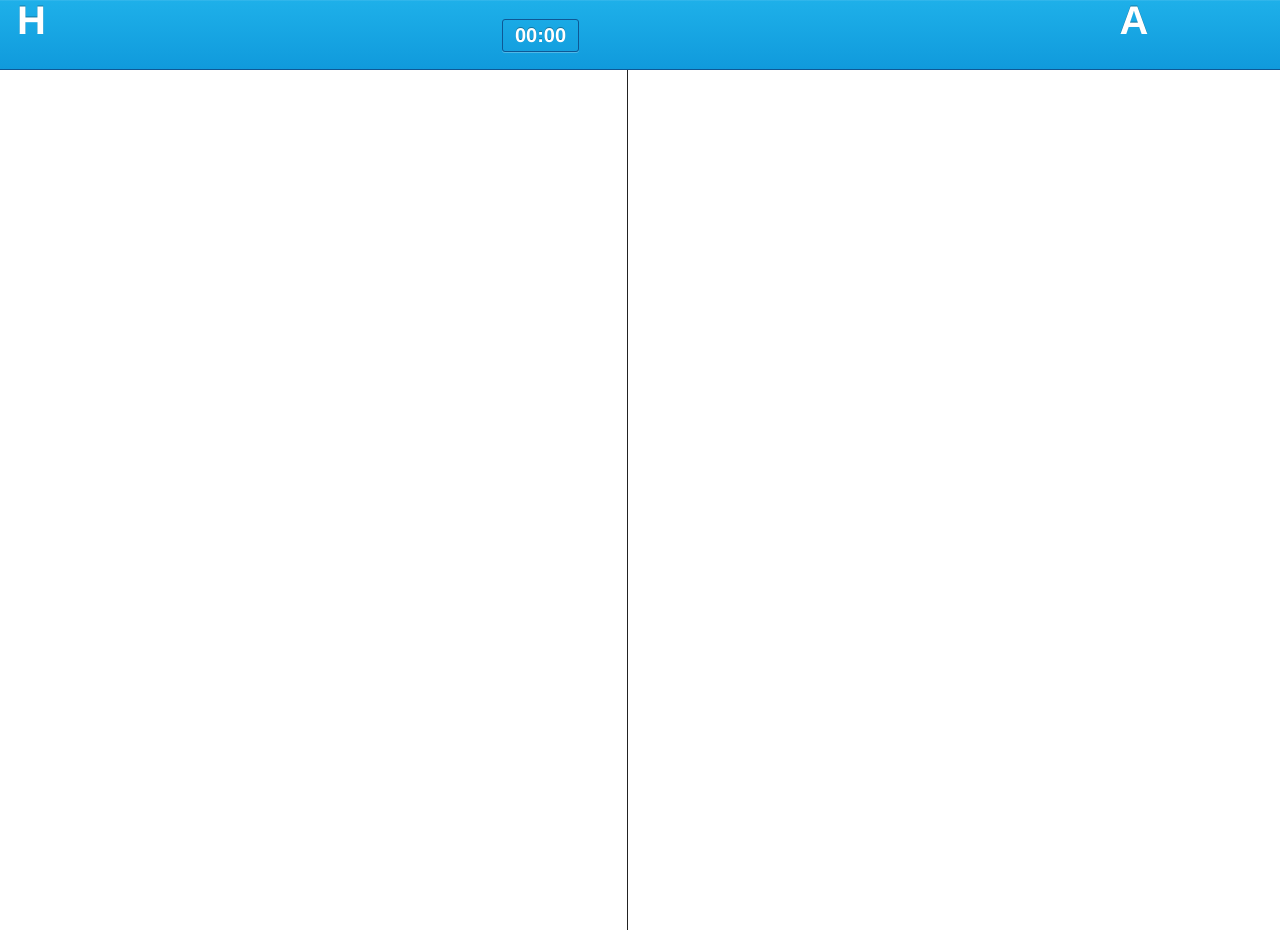
After one commit to irvingherm/SKMobileWeb, a PHP site: page /views/new_tracker.php in a window 1280 px wide. The commit adds this page. Run offline with PHP 8.4, Linux system fonts and the light colour scheme; some libraries are stand-ins or nearby versions.

Commit message:
new tracker and edit css

```diff
--- a/assets/css/scorekeeper.css
+++ b/assets/css/scorekeeper.css
@@ -57,6 +57,9 @@ PAGE 3
 /*
 PAGE 4
 */
+header div a {
+	font-size: 40px;
+}
 .but-none-right {
 	position: relative;
 	right: 1.7em;
@@ -67,7 +70,6 @@ PAGE 4
 	vertical-align: top;
 	cursor: pointer;
 	z-index: 10;
-	font-size: 20px;
 	line-height: 23px;
 	color: white;
 	text-shadow: 0 -1px 0 rgba(0, 0, 0, .3);
@@ -86,7 +88,6 @@ PAGE 4
 	margin: 0px;
 	font-weight: bold;
 	z-index: 10;
-	font-size: 20px;
 	line-height: 23px;
 	color: white;
 	text-shadow: 0 -1px 0 rgba(0, 0, 0, .3);
--- /dev/null
+++ b/views/new_tracker.php
@@ -0,0 +1,54 @@
+<!DOCTYPE html>
+<html>
+  <head>
+    <meta charset="utf-8">
+    <title>ScoreKeeper - Game Tracker</title>
+    <?php include'../assets/include.html' ?>
+    <style type="text/css">
+    	.center {
+    		text-align: center;
+    		width: 100%;
+    		margin-left: -12%;
+    		margin-top: 1em;
+    	}
+    </style>
+  </head>
+  <body ontouchstart>
+  <!-- Make sure all your bars are the first things in your <body> -->
+  <header class="bar-title game-bar">
+  	<div>
+		<a class="but-none-left" href="tracker.html" data-transition="slide-in">H</a>
+	</div>
+	<div class="center">
+		<a class="but-none-center" id="score" href="tracker.html" data-transition="slide-in">00:00</a>
+	</div>
+	<div>
+		<a class="but-none-right" href="tracker.html" data-transition="slide-in">A</a>
+	</div>
+  </header>
+  <!-- Wrap all non-bar HTML in the .content div (this is actually what scrolls) -->
+	  <div class="content" style="top: 70px; height: 100%">
+		<div style="width: 49%; height: 100%; float: left; border-right: 1px solid;">
+			<div class="player-container">
+				<img src="">
+				<div class="player-name"></div>
+			</div>
+		</div>
+		<div style="width: 49%; height: 100%; float: left;">
+			<div class="player-container"></div>
+			<img src="" alt="">
+			<div class="player-name"></div>
+		</div>
+	  </div>
+	  <div id="myPopover" style="top: 90px;"class="popover">
+		  <header class="popover-header">
+		    <h3 class="title">Player Name</h3>
+		    <a class="button" href="#">
+		      Undo
+		    </a>
+		  </header>
+		  <div id="stats" class="pop-body" >
+		  </div>
+	</div>
+  </body>
+</html>
```
